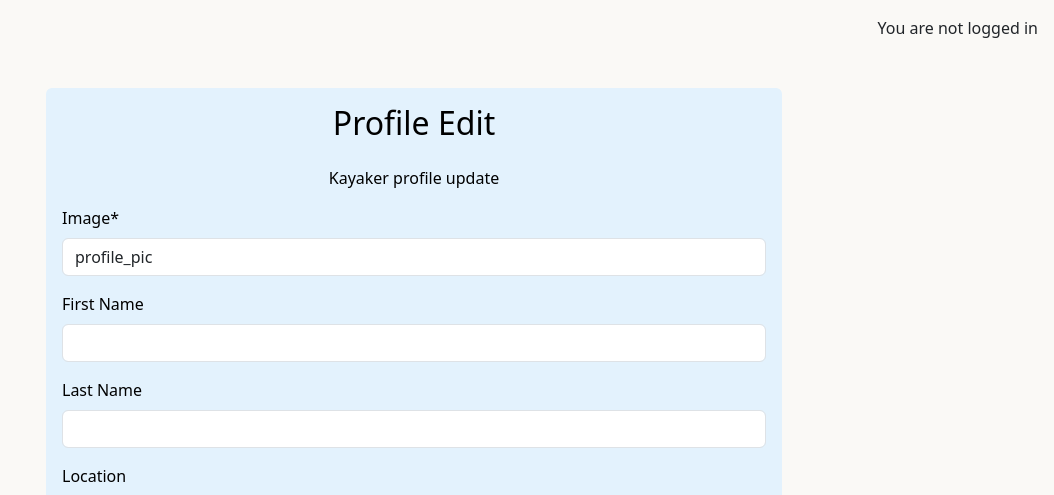
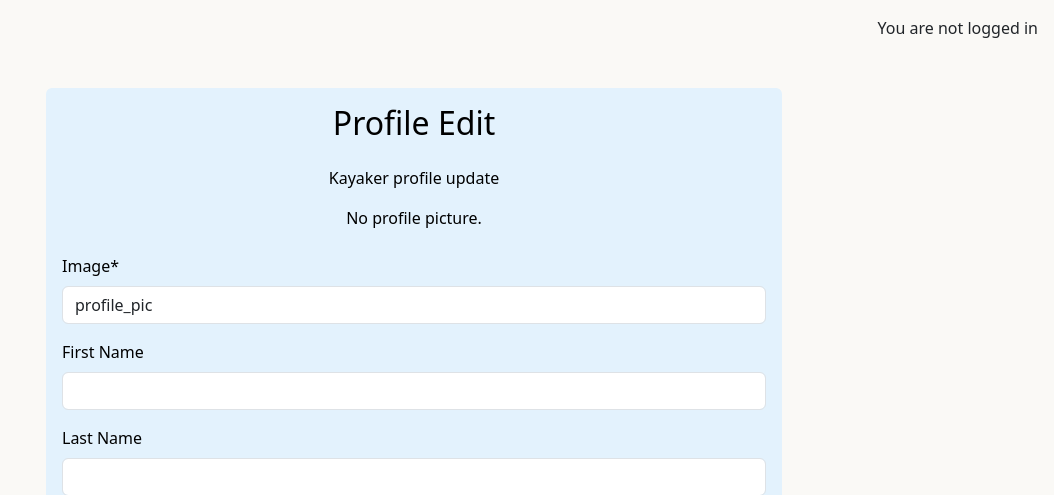
Before and after one commit to Marceillo/kayak-blog-pp4, a Django app: template blog/templates/blog/profile_edit.html in a window 1280 px wide. Shown: the part 76-571 px from the top of the page, without its empty margins (226-1280 px from the left). Run offline with Django 4.2, Linux system fonts and the light colour scheme; the template is opened without the code that fills it: values that come from a table or form of the project are taken from there, others are empty; some libraries are stand-ins or nearby versions.

Commit message:
Add user profile picture feature partly working at the moment

```diff
--- a/blog/templates/blog/profile_edit.html
+++ b/blog/templates/blog/profile_edit.html
@@ -13,6 +13,18 @@
                 <div class="card-body">
                     <h2 class="card-title text-center mb-4">{% trans "Profile Edit" %}</h2>
                     <p class="card-text text-center">{% trans "Kayaker profile update" %}</p>
+
+                    {% if profile.profile_picture %}
+                    <div class="text-center mb-4">
+                        <img src="{{ profile.profile_picture.url }}" alt="Profile picture" class="img-thumbnail" width="200">
+                    </div>
+                    {% else %}
+                    <div class="text-center mb-4">
+
+                        <p>{% trans "No profile picture."%}</p>
+
+                    </div>
+                    {% endif %}
                     <form method="post" action="{% url 'profile_edit'%}" enctype="multipart/form-data" >
                         {%csrf_token%}
                         {{form | crispy}}
--- a/blog/views.py
+++ b/blog/views.py
@@ -44,7 +44,7 @@ def profile_edit(request):
     else:
         form = UserProfileForm(instance=profile)
 
-    return render (request, 'blog/profile_edit.html', {'form': form})
+    return render (request, 'blog/profile_edit.html', {'form': form, 'profile':profile})
 
 
 @login_required
```
Also changed, not shown: blog/templates/blog/user_profile.html (+7 -0 lines), static/images/default_profile_picture.png (added).
